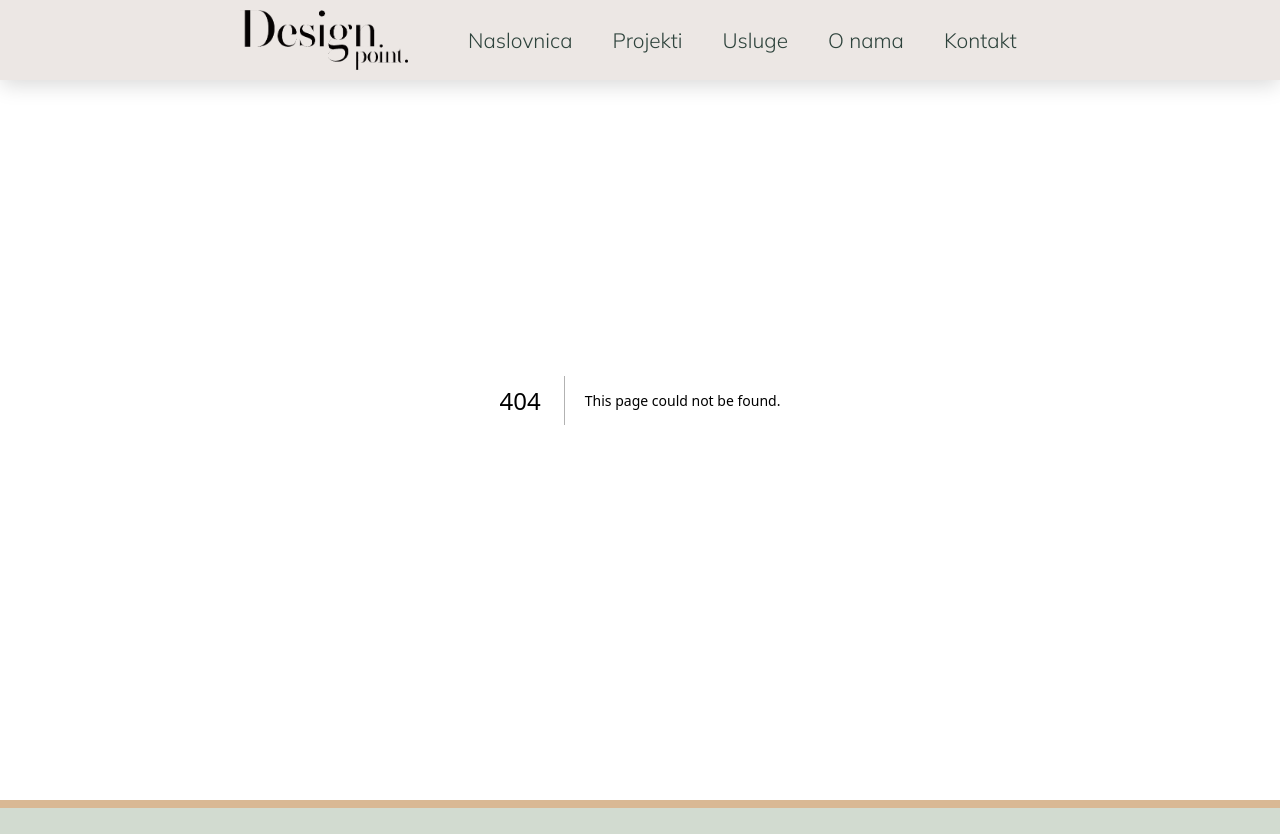
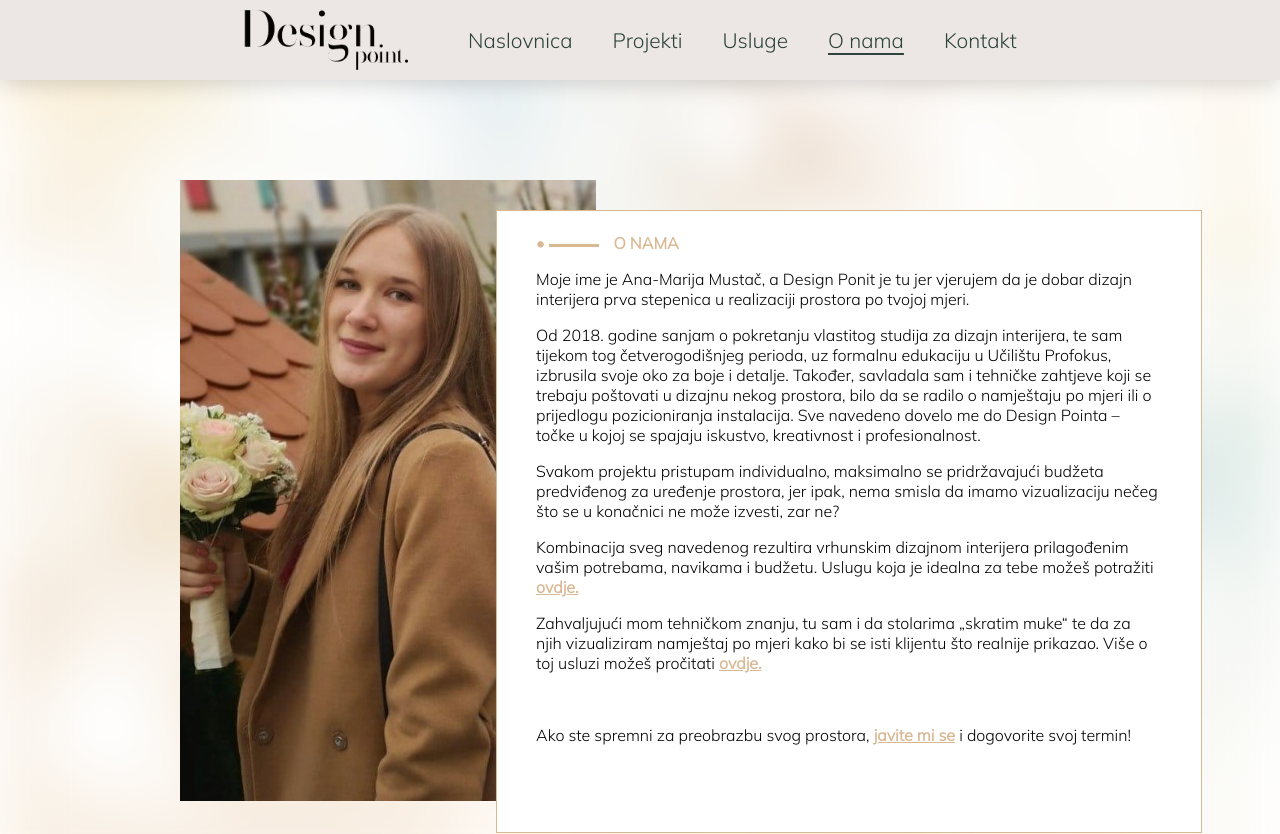
Before and after one commit to YDundie/designPoint, a Next.js app: page /onama in a window 1280 px wide. Before the commit this address had no page. Shown: the top 834 px of the page. Built offline with nearby package versions, Linux system fonts and the light colour scheme.

Commit message:
Added about us page

```diff
--- a/components/Header.js
+++ b/components/Header.js
@@ -24,7 +24,7 @@ export default function Header() {
         <Link href="/usluge" className={`${styles.link} ${router.pathname.includes('usluge') ? styles.active : ''}`}>
           Usluge
         </Link>
-        <Link href="/workinprogress" className={styles.link}>
+        <Link href="/onama" className={`${styles.link} ${router.pathname.includes('onama') ? styles.active : ''}`}>
           O nama
         </Link>
         <Link href="/kontakt" className={`${styles.link} ${router.pathname.includes('kontakt') ? styles.active : ''}`}>
@@ -78,8 +78,8 @@ export default function Header() {
             Usluge
           </Link>
           <Link
-            href="/workinprogress"
-            className={styles.link}
+            href="/onama"
+            className={`${styles.link} ${router.pathname.includes('onama') ? styles.active : ''}`}
             onClick={() => {
               toggleMenu();
             }}
--- /dev/null
+++ b/pages/onama.js
@@ -0,0 +1,49 @@
+import styles from '../styles/About.module.css';
+import Link from 'next/link';
+
+export default function Onama() {
+  return (
+    <div className={styles.container}>
+      <div className={styles.contentContainer}>
+        <div class={styles.aboutUsImage}>
+          <div className={styles.imageHolder}>
+            <img src="./images/designer.jpg" alt="designer image" className={styles.designerImage} />
+          </div>
+        </div>
+        <div class={styles.aboutUsContent}>
+          <h2 className={styles.designerHeader}>
+            • <span className={styles.line}></span>O nama
+          </h2>
+          <p>Moje ime je Ana-Marija Mustač, a Design Ponit je tu jer vjerujem da je dobar dizajn interijera prva stepenica u realizaciji prostora po tvojoj mjeri.</p>
+          <p>
+            Od 2018. godine sanjam o pokretanju vlastitog studija za dizajn interijera, te sam tijekom tog četverogodišnjeg perioda, uz formalnu edukaciju u Učilištu Profokus, izbrusila svoje oko za boje i detalje. Također, savladala sam i tehničke
+            zahtjeve koji se trebaju poštovati u dizajnu nekog prostora, bilo da se radilo o namještaju po mjeri ili o prijedlogu pozicioniranja instalacija. Sve navedeno dovelo me do Design Pointa – točke u kojoj se spajaju iskustvo, kreativnost i
+            profesionalnost.
+          </p>
+          <p>Svakom projektu pristupam individualno, maksimalno se pridržavajući budžeta predviđenog za uređenje prostora, jer ipak, nema smisla da imamo vizualizaciju nečeg što se u konačnici ne može izvesti, zar ne?</p>
+          <p>
+            Kombinacija sveg navedenog rezultira vrhunskim dizajnom interijera prilagođenim vašim potrebama, navikama i budžetu. Uslugu koja je idealna za tebe možeš potražiti{' '}
+            <Link href="/usluge" className={styles.link}>
+              ovdje.
+            </Link>
+          </p>
+          <p>
+            Zahvaljujući mom tehničkom znanju, tu sam i da stolarima „skratim muke“ te da za njih vizualiziram namještaj po mjeri kako bi se isti klijentu što realnije prikazao. Više o toj usluzi možeš pročitati{' '}
+            <Link href="/usluge/stolari" className={styles.link}>
+              ovdje.
+            </Link>
+          </p>
+          <br />
+          <p>
+            Ako ste spremni za preobrazbu svog prostora,{' '}
+            <Link href="/kontakt" className={styles.link}>
+              {' '}
+              javite mi se
+            </Link>{' '}
+            i dogovorite svoj termin!
+          </p>
+        </div>
+      </div>
+    </div>
+  );
+}
--- /dev/null
+++ b/styles/About.module.css
@@ -0,0 +1,107 @@
+.container {
+  padding: 0 5rem;
+  padding-top: 80px;
+  position: relative;
+}
+
+.container::before {
+  content: '';
+  position: absolute;
+  top: 0;
+  left: -0%;
+  width: 100%;
+  height: 100%;
+  z-index: -2;
+  background-image: url(/images/bgdesigner.jpg);
+  background-size: cover;
+  filter: blur(30px);
+}
+
+.contentContainer {
+  padding: 100px 0;
+  display: flex;
+  position: relative;
+}
+
+.aboutUsImage {
+  flex: 2;
+  position: relative;
+}
+
+.imageHolder {
+  position: absolute;
+  top: 0;
+  left: 100px;
+  width: 100%;
+  height: 100%;
+  z-index: -2;
+}
+
+.designerImage {
+  width: 100%;
+  height: 100%;
+  object-fit: cover;
+  object-position: top;
+}
+
+.aboutUsContent {
+  flex: 3;
+  position: relative;
+  padding: 40px;
+}
+
+.aboutUsContent::after {
+  content: '';
+  position: absolute;
+  top: 30px;
+  left: 0;
+  background-color: white;
+  z-index: -1;
+  border: 1px solid var(--highlight-color);
+  width: 100%;
+  height: 100%;
+}
+
+.designerHeader {
+  font-size: 1rem;
+  color: var(--highlight-color);
+  text-transform: uppercase;
+}
+
+.line {
+  width: 50px;
+  height: 3px;
+  background-color: var(--highlight-color);
+  margin: 2px 0;
+  margin-right: 15px;
+  display: inline-block;
+}
+
+.link {
+  color: var(--highlight-color);
+  text-decoration: underline;
+  font-weight: bold;
+  transition: 0.3s all ease-in;
+  cursor: pointer;
+}
+
+.link:hover {
+  color: var(--highlight-color-active);
+  transition: 0.3s all ease-out;
+}
+
+@media (pointer: coarse) {
+  .container {
+    padding: 0 1rem;
+  }
+  .contentContainer {
+    flex-direction: column-reverse;
+  }
+  .imageHolder {
+    position: relative;
+    padding: 0;
+    left: 0;
+    top: 0;
+    padding-top: 50px;
+  }
+}
--- a/styles/Contact.module.css
+++ b/styles/Contact.module.css
@@ -161,16 +161,17 @@
 }
 .container {
   padding: 0 15rem;
+  position: relative;
 }
 .contentContainer {
   padding-top: 60px;
 }
 
-.container::after {
+.container::before {
   content: '';
   position: absolute;
   top: 0;
-  left: -20%;
+  left: -0%;
   width: 100%;
   height: 100%;
   z-index: -2;
--- a/styles/Footer.module.css
+++ b/styles/Footer.module.css
@@ -1,6 +1,6 @@
 .footer {
   padding: 0 15rem;
-  border-top: 8px solid var(--highlight-color);
+  /* border-top: 8px solid var(--highlight-color); */
   background-color: #d2dbd0;
   color: black;
   display: flex;
```
Also changed, not shown: public/images/test.jpg (added).
